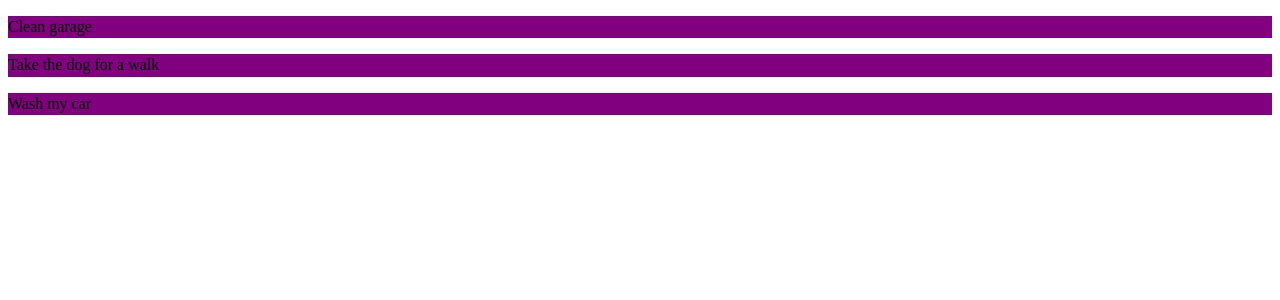
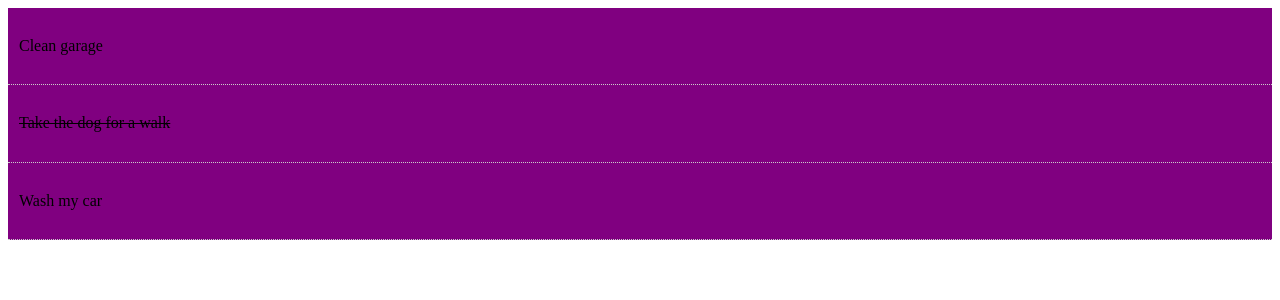
Before and after one commit to zcarey90/reactapp, a React (Create React App) app in the folder my-react-app/: page / in a window 1280 px wide. Shown: the top 300 px of the page. Built offline with nearby package versions, Linux system fonts and the light colour scheme.

Commit message:
added border

```diff
--- a/my-react-app/src/App.js
+++ b/my-react-app/src/App.js
@@ -13,7 +13,7 @@ class App extends Component {
       {
         id: 2,
         title: "Take the dog for a walk",
-        completed: false
+        completed: true
       },
       {
         id: 3,
--- a/my-react-app/src/components/Choreitem.js
+++ b/my-react-app/src/components/Choreitem.js
@@ -2,9 +2,18 @@ import React, { Component } from "react";
 import PropTypes from "prop-types";
 
 export class ChoreItem extends Component {
+  getStyle = () => {
+    return {
+      background: "purple",
+      padding: "11px",
+      borderBottom: "1px #ccc dotted",
+      textDecoration: this.props.chore.completed ? "line-through" : "none"
+    };
+  };
+
   render() {
     return (
-      <div style={{ backgroundColor: "purple" }}>
+      <div style={this.getStyle()}>
         <p>{this.props.chore.title}</p>
       </div>
     );
```
